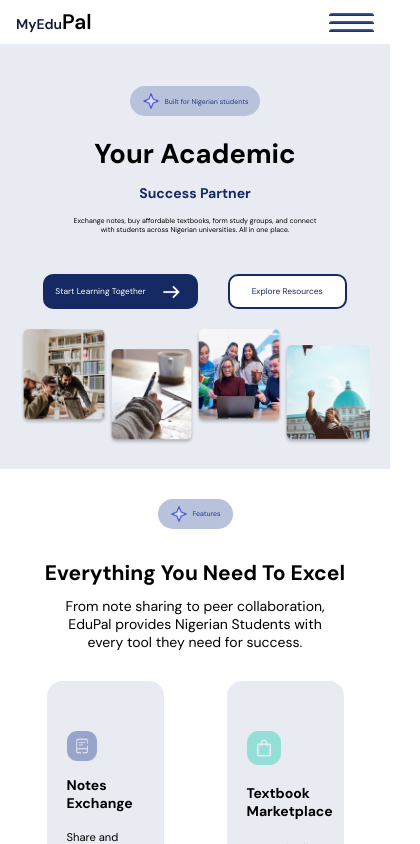
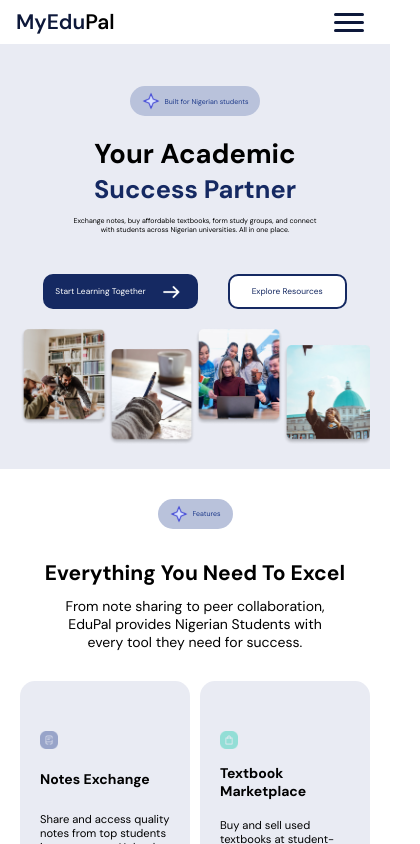
Before and after one commit to Horsfall-Michael/MyEduPal, a React (Vite) app: page / in a window 390 px wide. Shown: the top 844 px of the page, 420 px wide, since content can reach past the window. Built offline with nearby package versions, Linux system fonts and the light colour scheme; no server answers.

Commit message:
Refactor styles and structure for various components; update font sizes and improve layout responsiveness

```diff
--- a/src/Pages/Forms/LogIn-SignUp.css
+++ b/src/Pages/Forms/LogIn-SignUp.css
@@ -89,7 +89,7 @@
 }
 .form h2 {
   margin-top: 20px;
-  font-size: clamp(2rem, 3vw, 3rem);
+  font-size:24px;
   color: black;
   font-weight: 600;
 }
@@ -97,7 +97,8 @@
   text-align:center;
   font-size:0.9rem;
 }
-.highlight {
+.form-highlight {
+  font-size: 24px;
   color: rgba(21, 41, 98, 1);
 }
 .form-sub-text {
--- a/src/Pages/Forms/LogIn.jsx
+++ b/src/Pages/Forms/LogIn.jsx
@@ -113,7 +113,7 @@
         </Link>
         <div className="form">
           <h2>
-            <span className="highlight">MyEdu</span>Pal
+            <span className="form-highlight">MyEdu</span>Pal
           </h2>
           <p className="form-sub-text">Sign in to your account</p>
           <p className="form-sub-text-2">
--- a/src/Pages/Layouts/SettingsLayout.css
+++ b/src/Pages/Layouts/SettingsLayout.css
@@ -7,6 +7,9 @@
   gap: 20px;
   padding: 10px;
   margin-top:20px;
+}
+.profile-name{
+    font-size: 16px;
 }
 .profile-actions{
     display: flex;
--- a/src/Pages/Public/Home.css
+++ b/src/Pages/Public/Home.css
@@ -24,6 +24,7 @@
 }
 .hero-text-highlight{
   color: rgba(21, 41, 98, 1);
+  font-size: 6.5vw;
 }
 .hero-section-subtext{
   font-size: 1.8vw;
@@ -123,12 +124,12 @@
  display:flex;
  justify-content:space-evenly;
  padding: 30px;
- width:90%;
  flex-wrap:wrap;
+ width: 100vw;
 }
 .landing-book-card{
   display:grid;
-  width:20%;
+  width:23%;
   padding:10px;
   background-color:white;
   border-radius: 15px;
@@ -423,7 +424,7 @@
 }
 
 
-@media(max-width:760px){
+@media(max-width:768px){
   .hero-section{
     padding-top:5vh;
   }
@@ -454,14 +455,12 @@
     gap:10px;
     justify-items : center;
   }
-  .feature-card{
-    width: 30vw;
-  }
+
   .section-subtext{
     width:75vw;
   }
   .feature-icon{
-    width:40%
+    width:14%
   }
   .market-place-top-section{
     flex-direction:column;
@@ -478,7 +477,7 @@
     gap:10px;
     width: 100%;
   }
-  .book-card{
+  .landing-book-card{
     width:40%;
   }
   .book-actual-price{
--- a/src/Pages/dashboard/PeerMatching.css
+++ b/src/Pages/dashboard/PeerMatching.css
@@ -92,7 +92,7 @@
   margin-top: 5px;
 }
 
-@media screen and (min-width: 728px) {
+@media  (min-width: 728px) {
   .peer-header {
     flex-direction: row;
   }
@@ -110,5 +110,12 @@
   .suggestedpeer-cards {
     flex-direction: row;
     flex-wrap: wrap;
+    width: 48%;
   }
 }
+
+@media (min-width: 1024px) {
+  .suggestedpeer-cards {
+    width: auto;
+  }
+}
--- a/src/Pages/settings/SecuritySettings.jsx
+++ b/src/Pages/settings/SecuritySettings.jsx
@@ -6,7 +6,7 @@
       <h2 className="settings-header">Password & Security</h2>
       <p>Secure your Edupal account with a strong password.</p>
 
-      <NavLink to="/change-password">
+      <NavLink to="/reset-password">
         <div className="security-setting-container">
           <div>
             <h2 className="settings-title">Change your password</h2>
@@ -33,11 +33,11 @@
       </div>
 
       <div className="btn-container academic-settings-button-container">
-        <button
+        <NavLink to="/"><button
           className="log-out-button "
         >
           Log out
-        </button>
+        </button></NavLink>
       </div>
     </div>
   );
--- a/src/components/dashboard/RecentActivity.css
+++ b/src/components/dashboard/RecentActivity.css
@@ -32,7 +32,6 @@
 .recent-activity-icon {
   background-color: rgb(185, 194, 219);
   border-radius: 50%;
-  width: 10px;
   padding: 10px;
 }
 
--- a/src/components/landing/Header.css
+++ b/src/components/landing/Header.css
@@ -1,115 +1,123 @@
-.navbar{
-  display:flex;
-  justify-content:space-between;
+.navbar {
+  display: flex;
+  justify-content: space-between;
   align-items: center;
   padding: 8px 16px;
-  background-color:white;
-  font-weight:600;
+  background-color: white;
+  font-weight: 600;
 }
-.logo{
-  color:black;
+.logo {
+  color: black;
   font-size: 1.5rem;
 }
-.highlight{
-  color: rgba(13, 24, 58, 1)
+.highlight {
+  color: rgba(13, 24, 58, 1);
+  font-size: 1.5rem;
 }
-.nav-links{
+.nav-links {
   list-style-type: none;
-  display:flex;
-  gap:8vw;
-  max-width:60%;
+  display: flex;
+  gap: 8vw;
+  max-width: 60%;
 }
-.navlink:hover{
-  color:rgba(13, 24, 58, 1);
+.navlink:hover {
+  color: rgba(13, 24, 58, 1);
 }
-.nav-cta{
+.nav-cta {
   display: flex;
-  gap:15px;
+  gap: 15px;
 }
-.nav-btn{
-  padding:6px 12px;
-  border-radius:10px;
-  font-weight:600;
+.nav-btn {
+  padding: 6px 12px;
+  border-radius: 10px;
+  font-weight: 600;
   font-size: 0.8rem;
   transition: transform 0.2s ease-in-out;
 }
-.nav-btn:hover{
-  transform:scale(1.1)
+.nav-btn:hover {
+  transform: scale(1.1);
 }
-.login-btn{
+.login-btn {
   background-color: white;
-  color:rgba(13, 24, 58, 1);
+  color: rgba(13, 24, 58, 1);
   border: 2px solid rgba(13, 24, 58, 1);
 }
-.signin-btn{
+.signin-btn {
   background-color: rgba(21, 41, 98, 1);
-  color:white;
-  border: 2px solid rgba(21, 41, 98, 1)
+  color: white;
+  border: 2px solid rgba(21, 41, 98, 1);
 }
-.hamburger{
-  display:none;
+.hamburger {
+  display: none;
 }
-.hamburger-nav{
-  display:none;
+.hamburger-nav {
+  display: none;
 }
 
-@media (max-width:1024px) {
-  .logo{
+@media (max-width: 1024px) {
+  .logo {
     font-size: 1rem;
   }
-  .navlink{
+  .highlight {
+    font-size: 1rem;
+  }
+  .navlink {
     font-size: 0.7rem;
   }
-  .nav-btn{
+  .nav-btn {
     font-size: 0.7rem;
   }
 }
 
-@media (max-width:760px){
-  .logo{
+@media (max-width: 760px) {
+  .logo {
     font-size: 1.5rem;
   }
-  .nav-links{
-    display:none;
+  .highlight {
+    font-size: 1.5rem;
   }
-  .nav-cta{
-    display:none
+  .nav-links {
+    display: none;
   }
-  .hamburger{
+  .nav-cta {
+    display: none;
+  }
+  .hamburger {
     display: flex;
     flex-direction: column;
-    gap:5px;
+    gap: 5px;
     cursor: pointer;
     background: none;
-    border:none;
+    border: none;
   }
-  .bar{
-   width: 20px;
-   height:3px;
-   background: rgba(13, 24, 58, 1);
-   transition: 0.4s;
-   border-radius: 5px;
+  .hamburger-bar {
+    width: 30px;
+    height: 3px;
+    margin-right: 10px;
+    background: rgba(13, 24, 58, 1);
+    transition: 0.4s;
+    border-radius: 10px;
   }
-  .hamburger-nav{
-    display:none;
-    height:100vh;
+  .hamburger-nav {
+    display: none;
+    height: 100vh;
   }
-  .hamburger-nav-links{
+  .hamburger-nav-links {
     list-style-type: none;
-    display:flex;
-    flex-direction:column;
+    display: flex;
+    flex-direction: column;
     justify-content: space-evenly;
-    height:70vh;
+    height: 70vh;
     text-align: center;
   }
-  .hamburger-nav.open{
-    display:flex;
+  .hamburger-nav.open {
+    display: flex;
     justify-content: center;
   }
-  .hamburger-navlink{
-    font-size:1.5rem;
+  .hamburger-navlink {
+    font-size: 1.5rem;
   }
-  .hamburger-navlink:hover{
+  .hamburger-navlink:hover {
     color: rgba(13, 24, 58, 1);
   }
 }
--- a/src/components/landing/Header.jsx
+++ b/src/components/landing/Header.jsx
@@ -41,9 +41,9 @@
         </div>
 
         <button onClick={toggleMenu} className="hamburger">
-          <span className="bar"></span>
-          <span className="bar"></span>
-          <span className="bar"></span>
+          <span className="hamburger-bar"></span>
+          <span className="hamburger-bar"></span>
+          <span className="hamburger-bar"></span>
         </button>
       </div>
 
```
